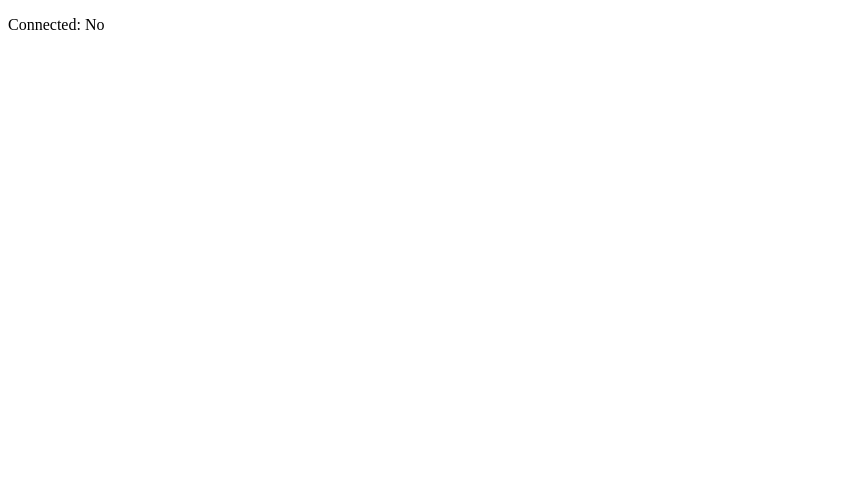
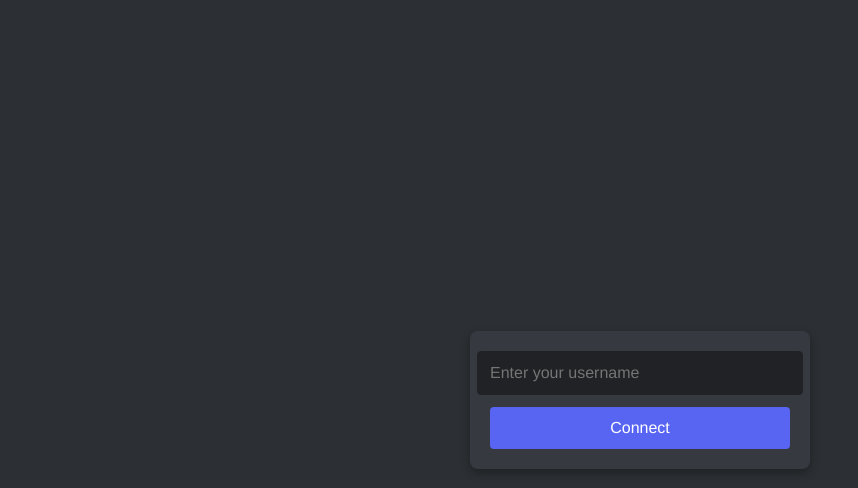
Before and after one commit to henriits/mini-discord-clone, a React (Vite) app: page / in a window 1280 px wide. Shown: the top 488 px of the page, without its empty margins (0-858 px from the left). Built offline with nearby package versions, Linux system fonts and the light colour scheme.

Commit message:
feat: creating login component, allowing user to connect to socket

```diff
--- a/src/components/App.jsx
+++ b/src/components/App.jsx
@@ -1,12 +1,43 @@
-import { useState } from 'react'
+import { useState, useEffect } from 'react'
 import { socket } from '@/libs/socket'
+import Login from './Login/Login'
 
 function App() {
   const [isConnected, setIsConnected] = useState(socket.connected)
+  const [username, setUsername] = useState(null) // State to hold the username
+
+  useEffect(() => {
+    // Event listeners for socket connection
+    const onConnect = () => {
+      setIsConnected(true)
+    }
+
+    const onDisconnect = () => {
+      setIsConnected(false)
+      setUsername(null) // Clear the username on disconnect
+    }
+
+    socket.on('connect', onConnect)
+    socket.on('disconnect', onDisconnect)
+
+    // Clean up the event listeners on unmount
+    return () => {
+      socket.off('connect', onConnect)
+      socket.off('disconnect', onDisconnect)
+    }
+  }, [])
 
   return (
     <div>
-      <p>Connected: {isConnected ? 'Yes' : 'No'}</p>
+      {/* Show different components based on the connection state */}
+      {!isConnected ? (
+        <Login setUsername={setUsername} />
+      ) : (
+        <div className="main-container">
+          <h1>Welcome to the Dashboard!</h1>
+          <p>You are successfully connected as {username}.</p> {/* Display username */}
+        </div>
+      )}
     </div>
   )
 }
--- /dev/null
+++ b/src/components/Login/Login.css
@@ -0,0 +1,64 @@
+/* Fullscreen, dark background */
+.login-container {
+  display: flex;
+  justify-content: center;
+  align-items: center;
+  height: 100vh;
+  background-color: #2c2f33; /* Discord-like dark background */
+}
+
+/* Form container */
+.username-form {
+  display: flex;
+  flex-direction: column;
+  align-items: center;
+  padding: 20px;
+  background-color: #36393f; /* Slightly lighter form background */
+  border-radius: 8px;
+  box-shadow: 0 4px 10px rgba(0, 0, 0, 0.3); /* Subtle shadow */
+  width: 300px;
+}
+
+/* Input field */
+.username-input {
+  width: 100%;
+  padding: 12px;
+  margin-bottom: 12px;
+  border: 1px solid #202225; /* Dark border to match Discord */
+  background-color: #202225; /* Darker background for input */
+  color: #b9bbbe; /* Light grey text */
+  border-radius: 4px;
+  font-size: 16px;
+}
+
+/* Button with Discord colors */
+.login-button {
+  width: 100%;
+  padding: 12px;
+  font-size: 16px;
+  color: white;
+  background-color: #5865f2; /* Discord blue */
+  border: none;
+  border-radius: 4px;
+  cursor: pointer;
+  transition: background-color 0.2s ease;
+}
+
+/* Button hover effect */
+.login-button:hover {
+  background-color: #4752c4; /* Slightly darker blue on hover */
+}
+
+/* Error message styling */
+.error-alert {
+  margin-bottom: 10px;
+  color: #f04747; /* Discord error red */
+  font-size: 14px;
+}
+
+/* Optional: Add some cool Discord-like font */
+body,
+input,
+button {
+  font-family: 'Whitney', 'Helvetica Neue', Helvetica, Arial, sans-serif;
+}
--- /dev/null
+++ b/src/components/Login/Login.jsx
@@ -0,0 +1,32 @@
+import { useState } from 'react'
+import { socket } from '@/libs/socket'
+import './Login.css'
+
+function Login({ setUsername }) {
+  const [username, setUsernameState] = useState('')
+
+  function handleSubmit(event) {
+    event.preventDefault()
+    socket.auth = { username } // Set the username for the socket
+    socket.connect() // Connect to the socket
+    setUsername(username) // Update the username in the App component
+  }
+
+  return (
+    <div className="login-container">
+      <form onSubmit={handleSubmit} className="username-form">
+        <input
+          value={username}
+          onChange={e => setUsernameState(e.target.value)}
+          placeholder="Enter your username"
+          className="username-input"
+        />
+        <button type="submit" className="login-button">
+          Connect
+        </button>
+      </form>
+    </div>
+  )
+}
+
+export default Login
--- a/src/index.css
+++ b/src/index.css
@@ -0,0 +1,5 @@
+body {
+  margin: 0; /* Remove default margin */
+  background-color: #2c2f33; /* Match the login container background */
+  height: 100vh; /* Ensure the body takes full height */
+}
```
